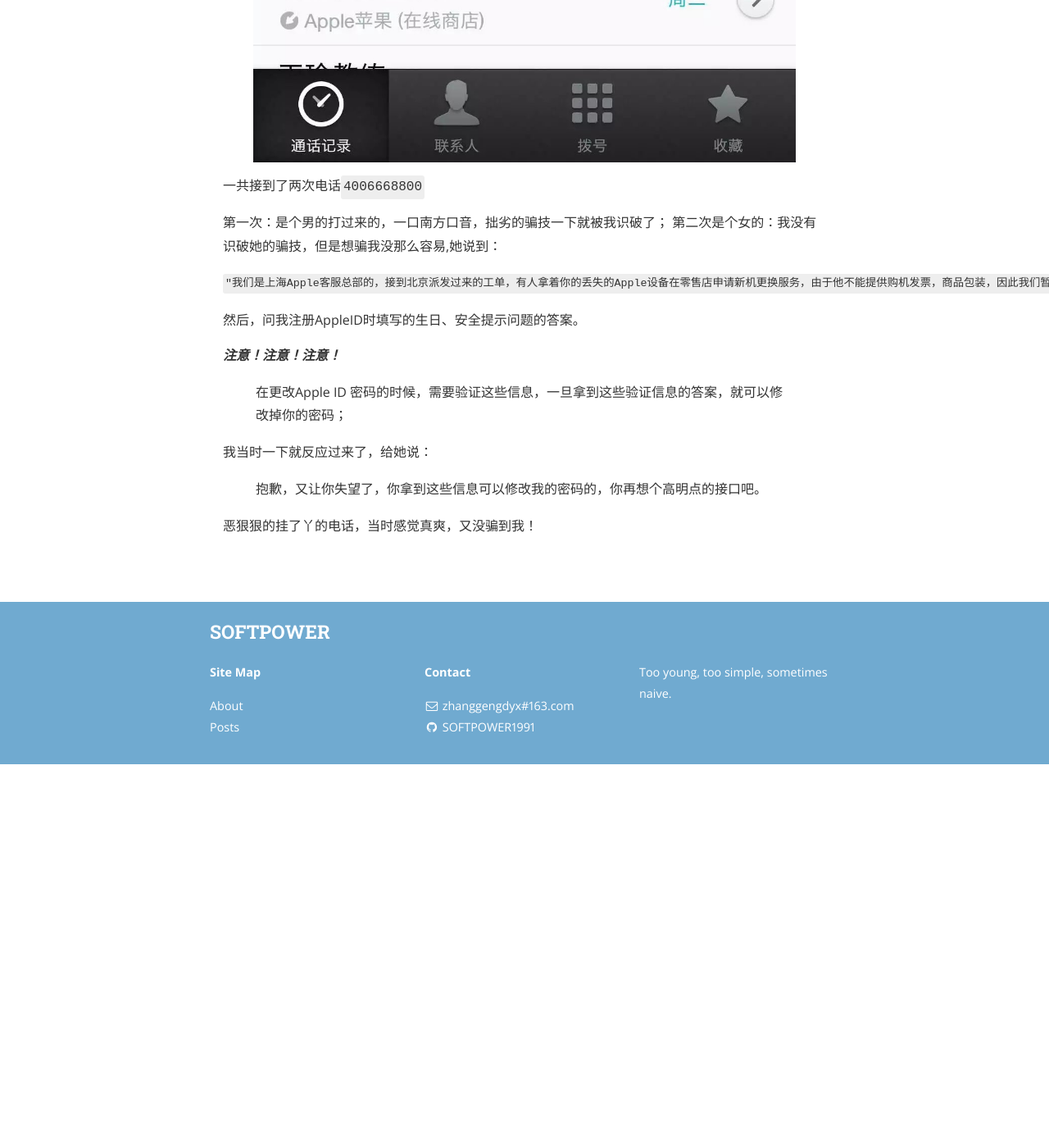
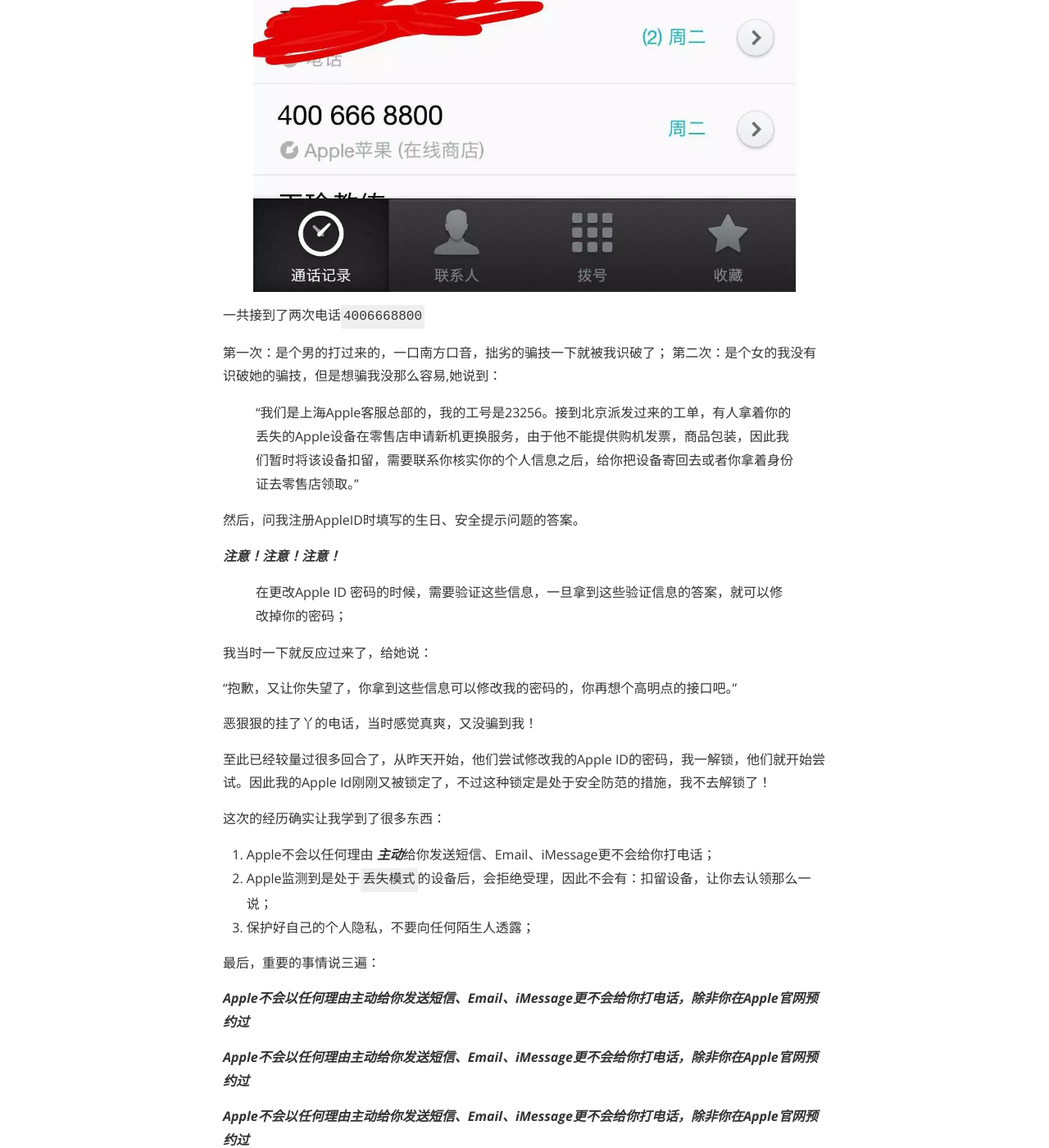
Before and after one commit to SOFTPOWER1991/SOFTPOWER1991.github.io, a Jekyll site: the page built from _posts/2016-08-21-当你的Apple设备被盗后，你该做什么?(第二集).markdown, in a window 1280 px wide and 1400 px high, scrolled down 12717 px. Shown: the whole window at 82% size. Built offline with Jekyll 4.4.1, drawn with Linux system fonts in a browser that asks for light colours; nearby versions of some CDN libraries; a style sheet for code colours, icons or effects is not loaded; before the commit the page ends 13649 px from its top, so only the background shows below that; some of the changed text lies outside the part shown.

Commit message:
add a new post about second modify

````diff
--- a/_posts/2016-08-21-当你的Apple设备被盗后，你该做什么?(第二集).markdown
+++ b/_posts/2016-08-21-当你的Apple设备被盗后，你该做什么?(第二集).markdown
@@ -6,20 +6,20 @@
 categories: 小心思
 ---
 
-接上次的，当你的Apple设备丢失后，要按照上文的操作。
+上回说到，当你的Apple设备丢失后你该做的事儿，虽说然并卵，但还是要做，万一有一天警方真的找到了你的设备，就可以联系你认领设备了。
 
-其次，也是最重要的：
+但下面的动作，强烈建议你一定要做：
 
 1. 立即修改你的Apple ID密码；
-2. 去iCloud修改你的个人信息（include：出生年月日、安全提示问题、手机号码、添加救援邮箱、开启二次安全验证）但是，我强烈建议，如果你有Apple设备，在没有丢的情况下，就把这些操作做了，这些信息可以保护你尚未丢失的Apple设备。
+2. 去iCloud修改你注册时个人信息（包括：出生年月日、安全提示问题、手机号码、添加救援邮箱、开启二次安全验证）但是，我强烈建议，如果你有Apple设备，在没有丢的情况下，就把这些操作做了，这些信息可以保护你尚未丢失的Apple设备。
+3. 接到任何短信、iMessage、邮件时不要在可疑网页上输入你的Apple ID和密码。
+4. 接到400668800的电话，不要向对方透露你的任何个人信息，尤其是：你注册时的那些安全验证信息。
+5. 认准iCloud官网：https://www.icloud.com/
+5. 认准找回密码的地址：https://iforgot.apple.com/password/verify/appleid
 
 如果不法分子拿到你的AppleID的密码后，可以直接锁定你的其余Apple设备，such as: Mac 、iPad、iPod、iPhone，这是很危险的，因为他们可能会变成搬砖，你也用不了！
 
-可能你会说，密码只有我知道他们怎么可能会拿到我的密码呢？莫着急，切看下文：
-
-
-我的设备在丢失后的第12天开始，我陆陆续续的接到了各种各样的攻击：
-
+我的设备在丢失后的第12天开始，我陆陆续续的接到了各种各样的欺骗：
 
 # 短信诈骗
 
@@ -41,13 +41,12 @@
 
 <img src="{{ site.baseurl }}/assets/losg/lose_msg_8.jpg" title="Profile Picture" class="profile">
 
-你能区分出，那个是真的哪个是假的吗？ 没关系，后面我会告诉你！如果你在假的页面上输入了你的AppleID 和密码之后，那么你的密码就被别人拿到了，之后坏人可以进行如下操作：
+你能区分出，那个是真的哪个是假的吗？ 如果你在假的页面上输入了你的AppleID 和密码之后，那么你的密码就被别人拿到了，之后坏人可以进行如下操作：
 
 1. 解锁你丢失的Apple设备；
 2. 锁定你尚未丢失的Apple设备；
-3. 拿到你iCloud上同步的所有信息：联系人、邮件、日期、照片（如果有隐私照片的话，嘿嘿。。。。。）
+3. 拿到你iCloud上同步的所有信息：联系人、邮件、日期、照片（如果有隐私照片的话，嘿嘿。。。。。估计又是一个艳照门）
 4. 修改的Apple ID的密码；
-
 
 上面是骗子给我发的短信，基本上也就是这些理由了。下面再瞅瞅iMessage上发的接口：
 
@@ -89,11 +88,10 @@
 一共接到了两次电话`4006668800`
 
 第一次：是个男的打过来的，一口南方口音，拙劣的骗技一下就被我识破了；
-第二次是个女的：我没有识破她的骗技，但是想骗我没那么容易,她说到：
+第二次：是个女的我没有识破她的骗技，但是想骗我没那么容易,她说到：
 
-```
-"我们是上海Apple客服总部的，接到北京派发过来的工单，有人拿着你的丢失的Apple设备在零售店申请新机更换服务，由于他不能提供购机发票，商品包装，因此我们暂时将该设备扣留，需要联系你核实你的个人信息之后，给你把设备寄回去或者你拿着身份证去零售店领取。"
-```
+> "我们是上海Apple客服总部的，我的工号是23256。接到北京派发过来的工单，有人拿着你的丢失的Apple设备在零售店申请新机更换服务，由于他不能提供购机发票，商品包装，因此我们暂时将该设备扣留，需要联系你核实你的个人信息之后，给你把设备寄回去或者你拿着身份证去零售店领取。"
+
 然后，问我注册AppleID时填写的生日、安全提示问题的答案。
 
 ***注意！注意！注意！***
@@ -102,6 +100,22 @@
 
 我当时一下就反应过来了，给她说：
 
-> 抱歉，又让你失望了，你拿到这些信息可以修改我的密码的，你再想个高明点的接口吧。
+“抱歉，又让你失望了，你拿到这些信息可以修改我的密码的，你再想个高明点的接口吧。”
 
 恶狠狠的挂了丫的电话，当时感觉真爽，又没骗到我！
+
+至此已经较量过很多回合了，从昨天开始，他们尝试修改我的Apple ID的密码，我一解锁，他们就开始尝试。因此我的Apple Id刚刚又被锁定了，不过这种锁定是处于安全防范的措施，我不去解锁了！
+
+这次的经历确实让我学到了很多东西：
+
+1. Apple不会以任何理由 ***主动***给你发送短信、Email、iMessage更不会给你打电话；
+2. Apple监测到是处于`丢失模式`的设备后，会拒绝受理，因此不会有：扣留设备，让你去认领那么一说；
+3. 保护好自己的个人隐私，不要向任何陌生人透露；
+
+最后，重要的事情说三遍：
+
+***Apple不会以任何理由主动给你发送短信、Email、iMessage更不会给你打电话，除非你在Apple官网预约过***
+
+***Apple不会以任何理由主动给你发送短信、Email、iMessage更不会给你打电话，除非你在Apple官网预约过***
+
+***Apple不会以任何理由主动给你发送短信、Email、iMessage更不会给你打电话，除非你在Apple官网预约过***
````
